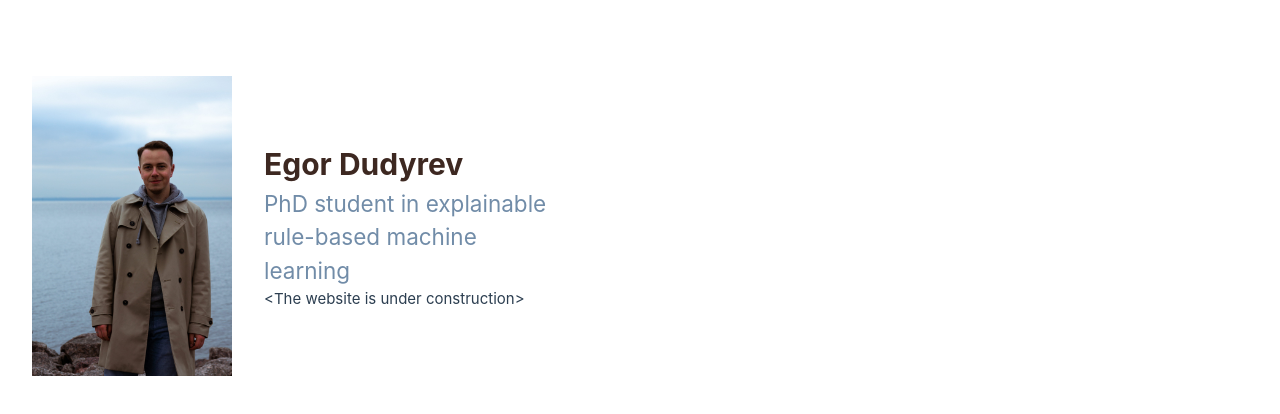
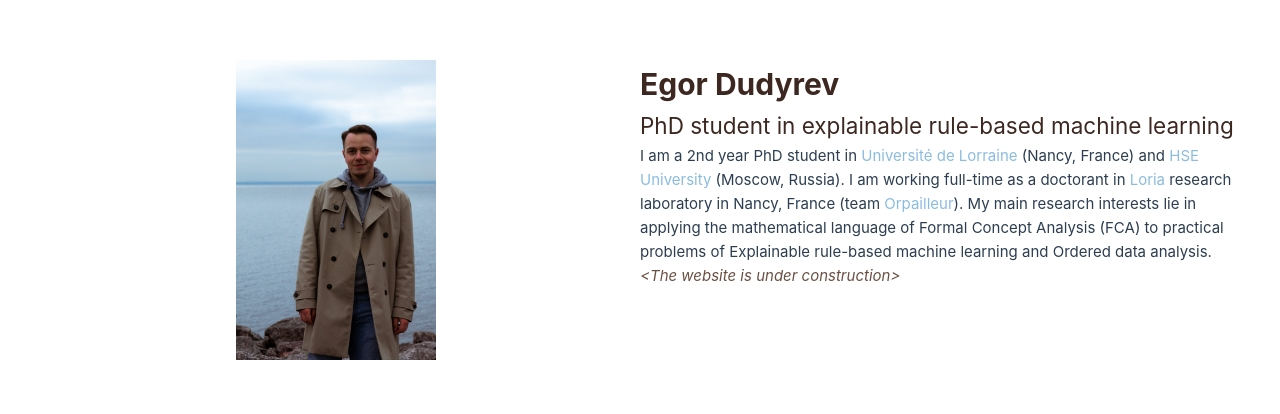
Before and after one commit to EgorDudyrev/EgorDudyrev.github.io, a Vue app: page / in a window 1280 px wide. Shown: the part 174-588 px from the top of the page. Built offline with nearby package versions, Linux system fonts and the light colour scheme.

Commit message:
Put custom CSS to main.css

```diff
--- a/src/App.vue
+++ b/src/App.vue
@@ -1,28 +1,11 @@
 <script setup>
 // import { RouterLink, RouterView } from 'vue-router'
 // import HelloWorld from './components/HelloWorld.vue'
+import TheHeader from './components/TheHeader.vue'
 </script>
 
 <template>
-  <header>
-    <img alt="Portait" class="logo" src="@/assets/portrait_big.jpg" width="200"/>
-
-    <div class="wrapper">
-      <h1 class="color1">Egor Dudyrev</h1>
-      <h2 class="color3">PhD student in explainable rule-based machine learning</h2>
-      <p>&lt;The website is under construction&gt;</p>
-    </div>
-
-
-    <!--<div class="wrapper">
-      <HelloWorld msg="You did it!" />
-
-      <nav>
-        <RouterLink to="/">Home</RouterLink>
-        <RouterLink to="/about">About</RouterLink>
-      </nav>
-    </div>-->
-  </header>
+  <TheHeader></TheHeader>
 
   <!--<RouterView />-->
 </template>
@@ -33,72 +16,6 @@ header {
   max-height: 100vh;
 }
 
-.color1 {
-  text-decoration: none;
-  color: #3d2821;
-  transition: 0.4s;
-}
-
-.color2 {
-  text-decoration: none;
-  color: #c4e5fb;
-  transition: 0.4s;
-}
-
-.color3 {
-  text-decoration: none;
-  color: #718ca8;
-  transition: 0.4s;
-}
-
-.color4 {
-  text-decoration: none;
-  color: #6b5042;
-  transition: 0.4s;
-}
-
-.color5 {
-  text-decoration: none;
-  color: #8bbcdf;
-  transition: 0.4s;
-}
-
-
-.logo {
-  display: block;
-  margin: 0 auto 2rem;
-}
-
-nav {
-  width: 100%;
-  font-size: 12px;
-  text-align: center;
-  margin-top: 2rem;
-}
-
-nav a.router-link-exact-active {
-  color: var(--color-text);
-}
-
-nav a.router-link-exact-active:hover {
-  background-color: transparent;
-}
-
-nav a {
-  display: inline-block;
-  padding: 0 1rem;
-  border-left: 1px solid var(--color-border);
-}
-
-nav a:first-of-type {
-  border: 0;
-}
-
-h1 {
-  color: color1;
-  font-weight: bold;
-}
-
 @media (min-width: 1024px) {
   header {
     display: flex;
@@ -106,9 +23,6 @@ h1 {
     padding-right: calc(var(--section-gap) / 2);
   }
 
-  .logo {
-    margin: 0 2rem 0 0;
-  }
 
   header .wrapper {
     display: flex;
--- a/src/assets/main.css
+++ b/src/assets/main.css
@@ -1,4 +1,12 @@
 @import './base.css';
+
+:root{
+  --color_main_dark: #3d2821;
+  --color_main_light: #6b5042;
+  --color_second_dark: #718ca8;
+  --color_second_light: #8bbcdf;
+  --color_second_lightest: #c4e5fb;
+}
 
 #app {
   max-width: 1280px;
@@ -8,16 +16,62 @@
   font-weight: normal;
 }
 
-a,
-.green {
+a {
   text-decoration: none;
-  color: hsla(160, 100%, 37%, 1);
+  color: var(--color_second_light);
   transition: 0.4s;
 }
 
+h1 {
+  color: var(--color_main_dark);
+  font-weight: bold;
+}
+
+h2 {
+  color: var(--color_main_dark);
+}
+
+.color_main_dark {
+  text-decoration: none;
+  color: var(--color_main_dark);
+  transition: 0.4s;
+}
+
+.color_main_light {
+  text-decoration: none;
+  color: var(--color_main_light);
+  transition: 0.4s;
+}
+
+.color_second_dark {
+  text-decoration: none;
+  color: var(--color_second_dark);
+  transition: 0.4s;
+}
+
+.color_second_light {
+  text-decoration: none;
+  color: var(--color_second_light);
+  transition: 0.4s;
+}
+
+.color_second_lightest {
+  text-decoration: none;
+  color: var(--color_second_lightest);
+  transition: 0.4s;
+}
+
+
+
+.logo {
+  display: block;
+  margin: 0 auto 2rem;
+}
+
+
 @media (hover: hover) {
   a:hover {
-    background-color: hsla(160, 100%, 37%, 0.2);
+    background-color: var(--color_second_lightest);
   }
 }
 
--- /dev/null
+++ b/src/components/TheHeader.vue
@@ -0,0 +1,13 @@
+<template>
+    <img alt="Portait" class="logo" src="@/assets/portrait_big.jpg" width="200"/>
+    <div>
+        <h1>Egor Dudyrev</h1>
+        <h2>PhD student in explainable rule-based machine learning</h2>
+        <p>
+            I am a 2nd year PhD student in <a href="https://www.univ-lorraine.fr">Université de Lorraine</a> (Nancy, France) and <a href="https://www.hse.ru/">HSE University</a> (Moscow, Russia).
+            I am working full-time as a doctorant in <a href="https://www.loria.fr/">Loria</a> research laboratory in Nancy, France (team <a href="https://orpailleur.loria.fr">Orpailleur</a>).
+            My main research interests lie in applying the mathematical language of Formal Concept Analysis (FCA) to practical problems of Explainable rule-based machine learning and Ordered data analysis.
+        </p>
+        <p class="color_main_light"><i>&lt;The website is under construction&gt;</i></p>
+    </div>
+</template>
```
